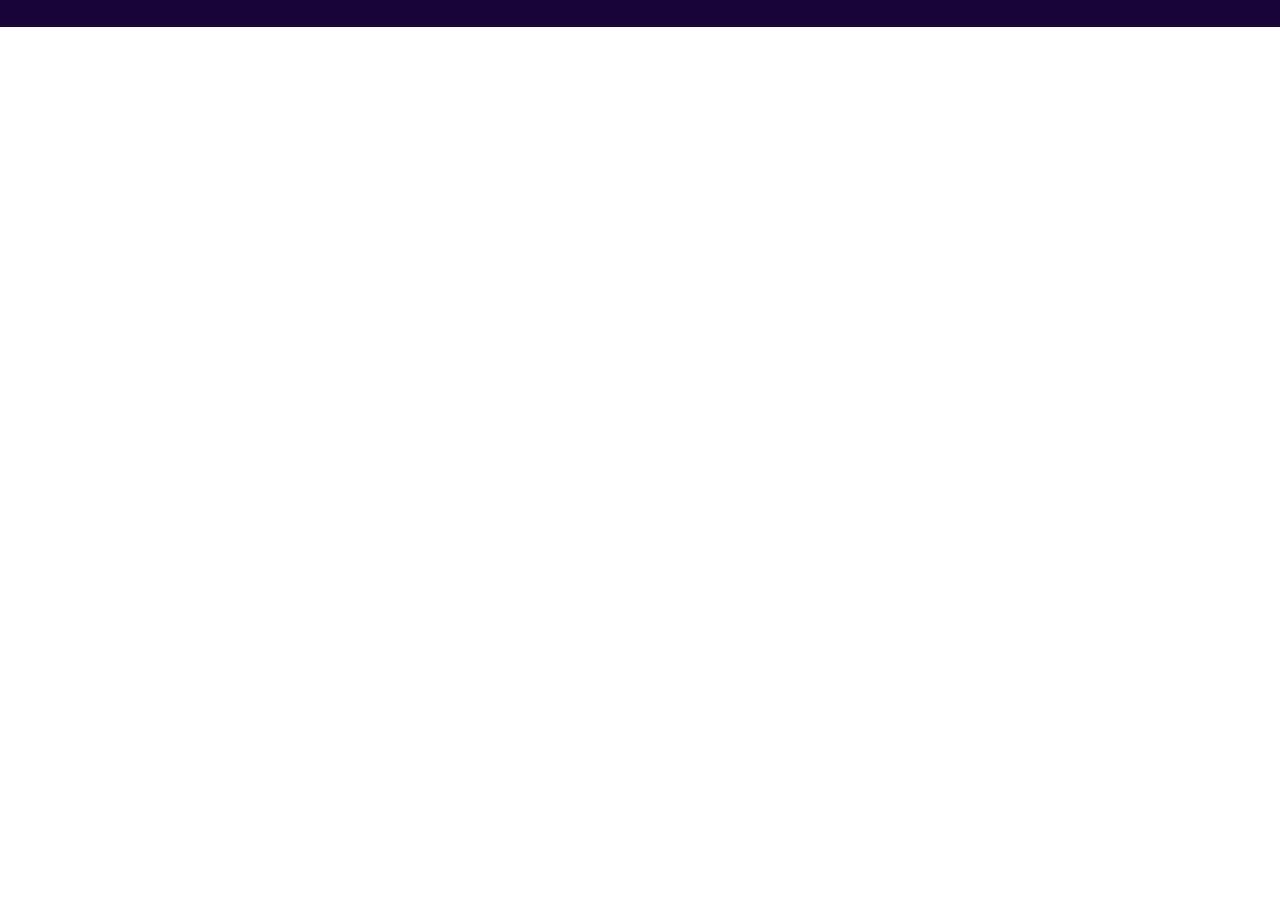
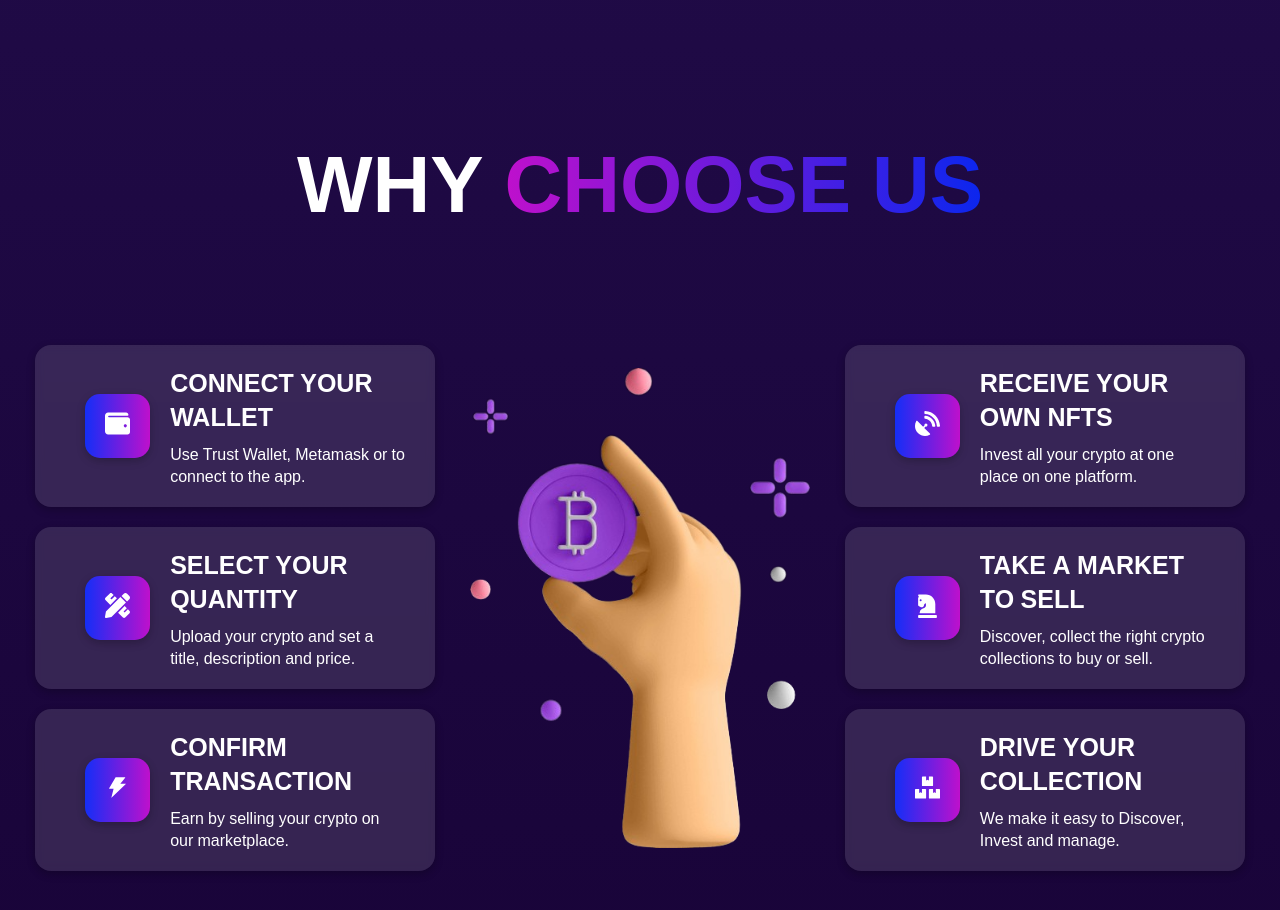
Before and after one commit to riteshk-007/COINDOM, a React (Create React App) app: page / in a window 1280 px wide. Shown: the part 580-1490 px from the top of the page. Before the commit the page ends 800 px from the top, so only its background shows below. Built offline with nearby package versions, Linux system fonts and the light colour scheme.

Commit message:
style- add why choose component

```diff
--- a/src/App.scss
+++ b/src/App.scss
@@ -4,6 +4,7 @@
   margin: 0;
   padding: 0;
   box-sizing: border-box;
+  font-family: "Noto Sans Georgian", sans-serif;
 }
 body,
 html {
@@ -26,5 +27,5 @@ body::-webkit-scrollbar-track {
 body::-webkit-scrollbar-thumb {
   background-color: rgb(94, 3, 199); /* color of the scroll thumb */
   border-radius: 5px; /* roundness of the scroll thumb */
-  border: 0.1px solid #fff; /* creates padding around scroll thumb */
+  border: 0.1px solid #5e5e5e; /* creates padding around scroll thumb */
 }
--- /dev/null
+++ b/src/components/Choose/Choose.js
@@ -0,0 +1,98 @@
+import React from "react";
+import "./Choose.scss";
+
+import {
+  FaWallet,
+  FaPencilRuler,
+  FaSatelliteDish,
+  FaChessKnight,
+  FaBoxes,
+} from "react-icons/fa";
+import { AiFillThunderbolt } from "react-icons/ai";
+
+function Choose() {
+  return (
+    <div className="choose">
+      <h1>
+        WHY <span>CHOOSE US</span>
+      </h1>
+      <div className="container">
+        <div className="box">
+          <div className="card">
+            <div className="left">
+              <span>
+                <FaWallet />
+              </span>
+            </div>
+            <div className="right">
+              <span>CONNECT YOUR WALLET</span>
+              <p>Use Trust Wallet, Metamask or to connect to the app.</p>
+            </div>
+          </div>
+          <div className="card">
+            <div className="left">
+              <span>
+                <FaPencilRuler />
+              </span>
+            </div>
+            <div className="right">
+              <span>SELECT YOUR QUANTITY</span>
+              <p>Upload your crypto and set a title, description and price.</p>
+            </div>
+          </div>
+          <div className="card">
+            <div className="left">
+              <span>
+                <AiFillThunderbolt />
+              </span>
+            </div>
+            <div className="right">
+              <span>CONFIRM TRANSACTION</span>
+              <p>Earn by selling your crypto on our marketplace.</p>
+            </div>
+          </div>
+        </div>
+        <img src="/image/hand.png" alt="" />
+        <div className="box">
+          <div className="card">
+            <div className="left">
+              <span>
+                <FaSatelliteDish />
+              </span>
+            </div>
+            <div className="right">
+              <span>RECEIVE YOUR OWN NFTS</span>
+              <p>Invest all your crypto at one place on one platform.</p>
+            </div>
+          </div>
+          <div className="card">
+            <div className="left">
+              <span>
+                <FaChessKnight />
+              </span>
+            </div>
+            <div className="right">
+              <span>TAKE A MARKET TO SELL</span>
+              <p>
+                Discover, collect the right crypto collections to buy or sell.
+              </p>
+            </div>
+          </div>
+          <div className="card">
+            <div className="left">
+              <span>
+                <FaBoxes />
+              </span>
+            </div>
+            <div className="right">
+              <span>DRIVE YOUR COLLECTION</span>
+              <p>We make it easy to Discover, Invest and manage.</p>
+            </div>
+          </div>
+        </div>
+      </div>
+    </div>
+  );
+}
+
+export default Choose;
--- /dev/null
+++ b/src/components/Choose/Choose.scss
@@ -0,0 +1,89 @@
+@import "../../mixins.scss";
+.choose {
+  display: flex;
+  flex-direction: column;
+  h1 {
+    margin: auto;
+    font-size: 35px;
+    span {
+      background: linear-gradient(to left, #0b26ee, #bf10cc);
+      -webkit-background-clip: text;
+      -webkit-text-fill-color: transparent;
+      background-clip: text;
+    }
+    @include md {
+      font-size: 80px;
+    }
+  }
+  .container {
+    margin-top: 100px;
+    display: flex;
+    align-items: center;
+    justify-content: space-evenly;
+    flex-direction: column;
+    img {
+      height: 50vh;
+      object-fit: cover;
+      @include md {
+        height: 60vh;
+      }
+    }
+    .box {
+      display: flex;
+      align-items: center;
+      justify-content: space-evenly;
+      flex-wrap: wrap;
+      flex-direction: row;
+      .card {
+        width: 300px;
+        background: rgba(212, 212, 212, 0.15);
+        border-radius: 16px;
+        backdrop-filter: blur(4.1px);
+        -webkit-backdrop-filter: blur(4.1px);
+        padding: 20px 30px;
+        display: flex;
+        align-items: center;
+        justify-content: center;
+        margin: 10px;
+        box-shadow: rgba(0, 0, 0, 0.24) 0px 3px 8px;
+        .left {
+          padding: 20px;
+          span {
+            font-size: 25px;
+            padding: 15px 20px;
+            border-radius: 15px;
+            background: linear-gradient(to right, #142ef7, #bf10cc);
+            box-shadow: rgba(0, 0, 0, 0.24) 0px 3px 8px;
+          }
+        }
+        .right {
+          display: flex;
+          flex-direction: column;
+          span {
+            font-weight: 700;
+
+            @include md {
+              font-size: 25px;
+            }
+          }
+          p {
+            margin-top: 10px;
+          }
+        }
+        @include md {
+          width: 400px;
+        }
+      }
+      @include lg {
+        flex-direction: column;
+      }
+    }
+    @include lg {
+      flex-direction: row;
+      flex-wrap: wrap;
+    }
+  }
+  @include md {
+    margin: 100px 0;
+  }
+}
--- /dev/null
+++ b/src/components/Footer/Footer.scss
@@ -0,0 +1 @@
+@import "../../mixins.scss";
--- a/src/components/HeroBanner/Hero.scss
+++ b/src/components/HeroBanner/Hero.scss
@@ -21,10 +21,20 @@
       }
       @keyframes slidein {
         from {
-          transform: translateY(20px);
+          transform: translateY(0px);
         }
         to {
-          transform: translateY(60px);
+          transform: translateY(50px);
+        }
+      }
+      @include md {
+        @keyframes slidein {
+          from {
+            transform: translateY(20px);
+          }
+          to {
+            transform: translateY(60px);
+          }
         }
       }
     }
@@ -82,7 +92,7 @@
     }
   }
   .bottom {
-    width: 50%;
+    width: 100%;
     display: none;
     align-items: center;
     justify-content: space-between;
@@ -119,5 +129,8 @@
     @include md {
       display: flex;
     }
+    @include xl {
+      width: 50%;
+    }
   }
 }
--- /dev/null
+++ b/src/components/Join/Join.scss
@@ -0,0 +1 @@
+@import "../../mixins.scss";
--- /dev/null
+++ b/src/components/Market/Market.js
@@ -0,0 +1,7 @@
+import React from "react";
+import "./Market.scss";
+function Market() {
+  return <div className="market"></div>;
+}
+
+export default Market;
--- /dev/null
+++ b/src/components/Market/Market.scss
@@ -0,0 +1 @@
+@import "../../mixins.scss";
--- a/src/pages/Home/Home.js
+++ b/src/pages/Home/Home.js
@@ -1,10 +1,14 @@
 import React from "react";
 import "./Home.scss";
 import Hero from "../../components/HeroBanner/Hero";
+import Market from "../../components/Market/Market";
+import Choose from "../../components/Choose/Choose";
 function Home() {
   return (
     <div className="home">
       <Hero />
+      <Market />
+      <Choose />
     </div>
   );
 }
--- a/src/pages/Home/Home.scss
+++ b/src/pages/Home/Home.scss
@@ -1 +1,5 @@
 @import "../../mixins.scss";
+.home {
+  display: flex;
+  flex-direction: column;
+}
```
Also changed, not shown: src/components/Footer/Footer.js (added, +7 -0 lines), src/components/Join/Join.js (added, +7 -0 lines).
